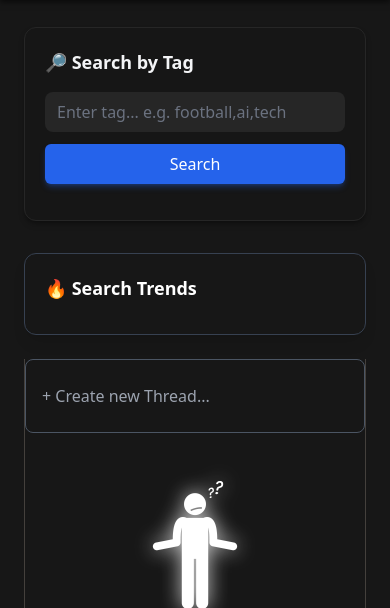
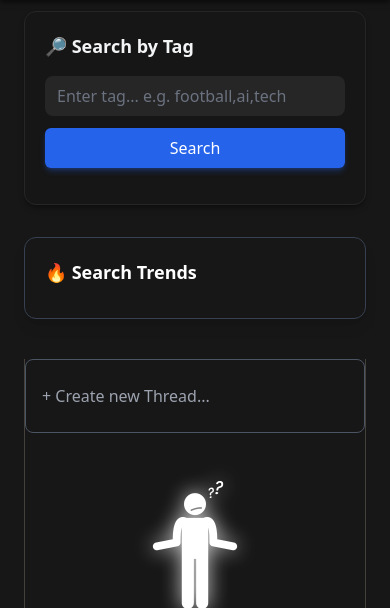
Before and after one commit to pbp-kelompok-f08/ProyekUTS, a Django app: page /threads/ in a window 390 px wide. Shown: the part 69-677 px from the top of the page. Run offline with Django 4.2, Linux system fonts and the light colour scheme; the visitor is signed in with stand-in values (Sample User, id 1); data comes from the database, SQL or seed files in the repository; data that the repository does not hold is empty; some libraries are stand-ins or nearby versions.

Commit message:
benerin sticky

```diff
--- a/threads/templates/main_threads.html
+++ b/threads/templates/main_threads.html
@@ -15,7 +15,7 @@
         <div class="flex flex-col lg:flex-row justify-center gap-10 lg:gap-20 w-full max-w-7xl">
             <!-- Loading Spinner -->
 
-            <div class="sticky top-24  flex flex-col lg:w-1/4 w-full gap-4 self-start">
+            <div class="lg:sticky lg:top-24  flex flex-col lg:w-1/4 w-full gap-4 self-start">
                 <!-- Search Bar -->
                 <div id="searchBar"
                     class="bg-neutral-900/80 backdrop-blur border border-neutral-800 rounded-xl p-5 shadow-md shadow-black/30">
@@ -366,6 +366,7 @@
             displayPageSection({ showError: true });
         }
     }
+
     function renderSearchTrends() {
         const trendsContainer = document.getElementById("trendTags");
         trendsContainer.innerHTML = "";
```
